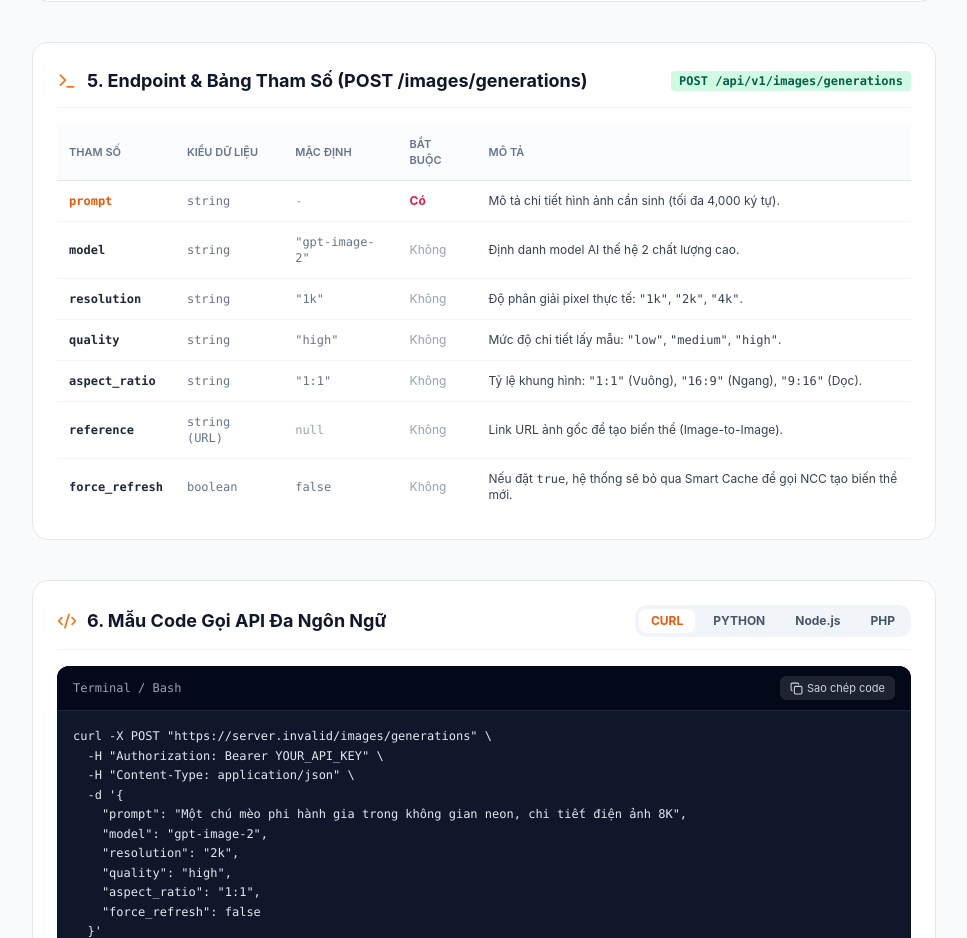
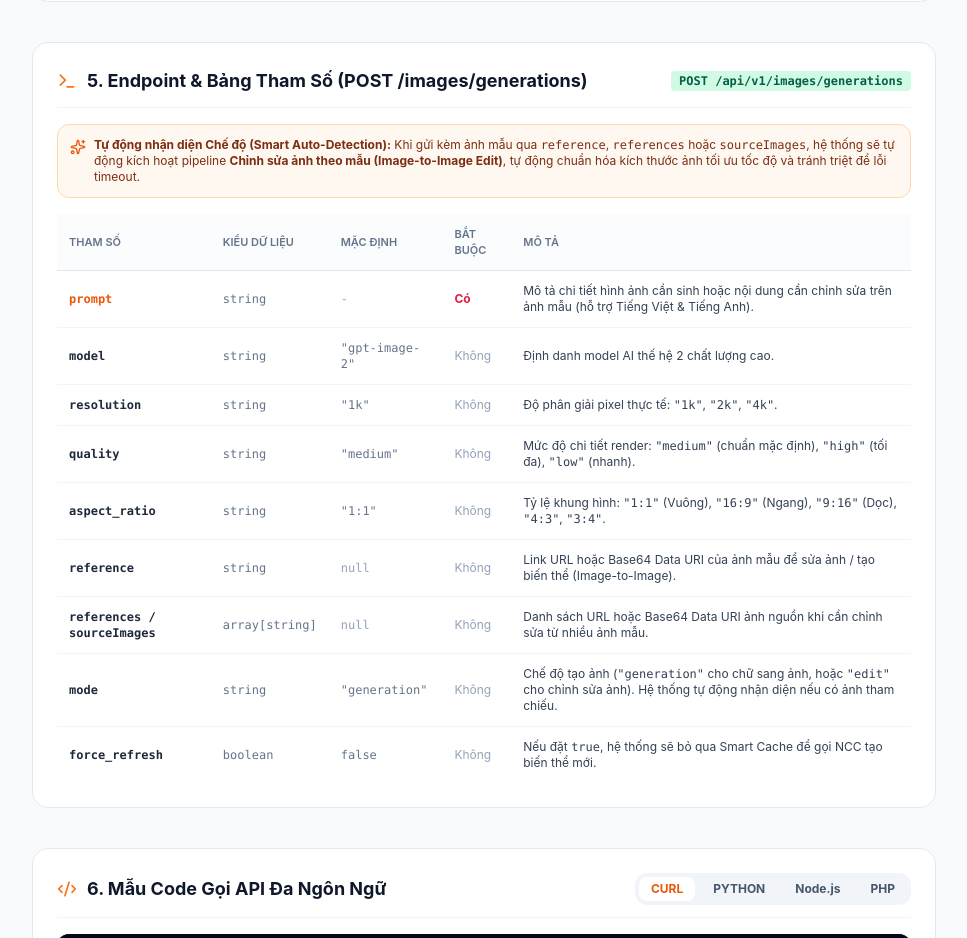
Before and after one commit to NguyenLeHai080/gpt-images, a React (Vite) app in the folder FE/: page /api-docs in a window 1280 px wide. Shown: the part 1454-2392 px from the top of the page, without its empty margins (312-1279 px from the left). Built offline with nearby package versions, Linux system fonts and the light colour scheme; no server answers.

Commit message:
docs: update API documentation and schemas for Image-to-Image edit mode, sourceImages compatibility, and default medium quality

```diff
--- a/FE/src/modules/api-keys/pages/ApiDocsPage.tsx
+++ b/FE/src/modules/api-keys/pages/ApiDocsPage.tsx
@@ -94,16 +94,28 @@ export const ApiDocsPage: React.FC = () => {
   );
 
   const CODE_EXAMPLES = {
-    curl: `curl -X POST "${API_BASE_URL}/images/generations" \\
+    curl: `# 1. Tạo ảnh từ chữ (Text-to-Image)
+curl -X POST "${API_BASE_URL}/images/generations" \\
   -H "Authorization: Bearer YOUR_API_KEY" \\
   -H "Content-Type: application/json" \\
   -d '{
     "prompt": "Một chú mèo phi hành gia trong không gian neon, chi tiết điện ảnh 8K",
     "model": "gpt-image-2",
-    "resolution": "2k",
-    "quality": "high",
-    "aspect_ratio": "1:1",
-    "force_refresh": false
+    "resolution": "1k",
+    "quality": "medium",
+    "aspect_ratio": "1:1"
+  }'
+
+# 2. Chỉnh sửa theo ảnh mẫu (Image-to-Image / Edit)
+# Cổng API tự động kích hoạt pipeline mode="edit" tốc độ cao khi có ảnh tham chiếu
+curl -X POST "${API_BASE_URL}/images/generations" \\
+  -H "Authorization: Bearer YOUR_API_KEY" \\
+  -H "Content-Type: application/json" \\
+  -d '{
+    "prompt": "Thêm một chú bướm nhiều màu sắc bay trên đầu chú chó",
+    "model": "gpt-image-2",
+    "reference": "https://domain.com/photo.jpg",
+    "aspect_ratio": "1:1"
   }'`,
 
     python: `import requests
@@ -113,21 +125,26 @@ headers = {
     "Authorization": "Bearer YOUR_API_KEY",
     "Content-Type": "application/json"
 }
+
+# 1. Tạo ảnh từ chữ (Text-to-Image)
 payload = {
     "prompt": "Một chú mèo phi hành gia trong không gian neon, chi tiết điện ảnh 8K",
     "model": "gpt-image-2",
-    "resolution": "2k",      # '1k' | '2k' | '4k'
-    "quality": "high",        # 'low' | 'medium' | 'high'
+    "resolution": "1k",       # '1k' | '2k' | '4k'
+    "quality": "medium",      # 'medium' (Mặc định) | 'high' | 'low'
     "aspect_ratio": "1:1",    # '1:1' | '16:9' | '9:16' | '4:3' | '3:4'
     "force_refresh": False
 }
+
+# 2. Hoặc tạo ảnh theo ảnh mẫu (Image-to-Image): Thêm trường 'reference' hoặc 'references'
+# payload["reference"] = "https://your-domain.com/sample.jpg"
 
 response = requests.post(url, json=payload, headers=headers)
 data = response.json()
 
 if data.get("success"):
     print("Ảnh hoàn tất:", data["data"]["image_url"])
-    print("Chi phí:", data["data"]["charge_amount"], "VND")
+    print("Chi phí:", data["data"]["charged_amount"], "VND")
 else:
     print("Lỗi:", data.get("message"))`,
 
@@ -142,10 +159,10 @@ async function generateImage() {
     body: JSON.stringify({
       prompt: 'Một chú mèo phi hành gia trong không gian neon, chi tiết điện ảnh 8K',
       model: 'gpt-image-2',
-      resolution: '2k',
-      quality: 'high',
+      resolution: '1k',
+      quality: 'medium', // 'medium' (mặc định) | 'high' | 'low'
       aspect_ratio: '1:1',
-      force_refresh: false,
+      // reference: 'https://domain.com/sample.jpg', // Bỏ ghi chú nếu dùng Image-to-Image
     }),
   });
 
@@ -166,9 +183,10 @@ $ch = curl_init();
 $payload = [
     "prompt" => "Một chú mèo phi hành gia trong không gian neon, chi tiết điện ảnh 8K",
     "model" => "gpt-image-2",
-    "resolution" => "2k",
-    "quality" => "high",
+    "resolution" => "1k",
+    "quality" => "medium", // 'medium' (Mặc định) | 'high' | 'low'
     "aspect_ratio" => "1:1",
+    // "reference" => "https://domain.com/sample.jpg", // Kích hoạt Image-to-Image
     "force_refresh" => false
 ];
 
@@ -203,8 +221,8 @@ if ($result && $result['success']) {
     "status": "SUCCEEDED",
     "prompt": "Một chú mèo phi hành gia trong không gian neon, chi tiết điện ảnh 8K",
     "model": "gpt-image-2",
-    "resolution": "2k",
-    "quality": "high",
+    "resolution": "1k",
+    "quality": "medium",
     "aspect_ratio": "1:1",
     "image_url": "${API_BASE_URL}/generations/jobs/job_54c50aaec15749b9/image",
     "charged_amount": 150.0,
@@ -446,13 +464,13 @@ if ($result && $result['success']) {
               <div className="border border-slate-200 rounded-xl p-4 bg-slate-50/50 space-y-2">
                 <span className="text-xs font-bold text-slate-800 block">Chất lượng (Quality):</span>
                 <ul className="text-xs space-y-1.5 text-slate-600">
-                  <li className="flex items-center justify-between font-bold text-purple-700">
-                    <span><code>"high"</code>: Chi tiết tối đa</span>
-                    <span className="text-[10px] bg-purple-100 px-1.5 rounded">Mặc định</span>
+                  <li className="flex items-center justify-between font-bold text-emerald-700">
+                    <span><code>"medium"</code>: Tiêu chuẩn</span>
+                    <span className="text-[10px] bg-emerald-100 text-emerald-800 px-1.5 rounded">⭐️ Mặc định</span>
                   </li>
                   <li className="flex items-center justify-between">
-                    <span><code>"medium"</code>: Tiêu chuẩn</span>
-                    <span className="text-[10px] text-slate-400 font-semibold">Cân bằng</span>
+                    <span><code>"high"</code>: Chi tiết tối đa</span>
+                    <span className="text-[10px] text-purple-700 bg-purple-50 px-1.5 rounded">Ultra HD</span>
                   </li>
                   <li className="flex items-center justify-between">
                     <span><code>"low"</code>: Tối ưu tốc độ</span>
@@ -475,6 +493,13 @@ if ($result && $result['success']) {
               </span>
             </div>
 
+            <div className="p-3 bg-brand-50/80 rounded-xl border border-brand-200 text-xs text-brand-900 flex items-start gap-2">
+              <Sparkles size={16} className="text-brand-600 shrink-0 mt-0.5" />
+              <div>
+                <strong>Tự động nhận diện Chế độ (Smart Auto-Detection):</strong> Khi gửi kèm ảnh mẫu qua <code>reference</code>, <code>references</code> hoặc <code>sourceImages</code>, hệ thống sẽ tự động kích hoạt pipeline <strong>Chỉnh sửa ảnh theo mẫu (Image-to-Image Edit)</strong>, tự động chuẩn hóa kích thước ảnh tối ưu tốc độ và tránh triệt để lỗi timeout.
+              </div>
+            </div>
+
             <div className="overflow-x-auto">
               <table className="w-full text-left text-xs border-collapse">
                 <thead>
@@ -492,7 +517,7 @@ if ($result && $result['success']) {
                     <td className="p-3 font-mono text-slate-500">string</td>
                     <td className="p-3 font-mono text-slate-400">-</td>
                     <td className="p-3"><span className="text-rose-600 font-bold">Có</span></td>
-                    <td className="p-3">Mô tả chi tiết hình ảnh cần sinh (tối đa 4,000 ký tự).</td>
+                    <td className="p-3">Mô tả chi tiết hình ảnh cần sinh hoặc nội dung cần chỉnh sửa trên ảnh mẫu (hỗ trợ Tiếng Việt & Tiếng Anh).</td>
                   </tr>
                   <tr>
                     <td className="p-3 font-mono font-bold text-slate-800">model</td>
@@ -511,23 +536,37 @@ if ($result && $result['success']) {
                   <tr>
                     <td className="p-3 font-mono font-bold text-slate-800">quality</td>
                     <td className="p-3 font-mono text-slate-500">string</td>
-                    <td className="p-3 font-mono text-slate-500">"high"</td>
+                    <td className="p-3 font-mono text-slate-500">"medium"</td>
                     <td className="p-3 text-slate-400">Không</td>
-                    <td className="p-3">Mức độ chi tiết lấy mẫu: <code>"low"</code>, <code>"medium"</code>, <code>"high"</code>.</td>
+                    <td className="p-3">Mức độ chi tiết render: <code>"medium"</code> (chuẩn mặc định), <code>"high"</code> (tối đa), <code>"low"</code> (nhanh).</td>
                   </tr>
                   <tr>
                     <td className="p-3 font-mono font-bold text-slate-800">aspect_ratio</td>
                     <td className="p-3 font-mono text-slate-500">string</td>
                     <td className="p-3 font-mono text-slate-500">"1:1"</td>
                     <td className="p-3 text-slate-400">Không</td>
-                    <td className="p-3">Tỷ lệ khung hình: <code>"1:1"</code> (Vuông), <code>"16:9"</code> (Ngang), <code>"9:16"</code> (Dọc).</td>
+                    <td className="p-3">Tỷ lệ khung hình: <code>"1:1"</code> (Vuông), <code>"16:9"</code> (Ngang), <code>"9:16"</code> (Dọc), <code>"4:3"</code>, <code>"3:4"</code>.</td>
                   </tr>
                   <tr>
                     <td className="p-3 font-mono font-bold text-slate-800">reference</td>
-                    <td className="p-3 font-mono text-slate-500">string (URL)</td>
+                    <td className="p-3 font-mono text-slate-500">string</td>
                     <td className="p-3 font-mono text-slate-400">null</td>
                     <td className="p-3 text-slate-400">Không</td>
-                    <td className="p-3">Link URL ảnh gốc để tạo biến thể (Image-to-Image).</td>
+                    <td className="p-3">Link URL hoặc Base64 Data URI của ảnh mẫu để sửa ảnh / tạo biến thể (Image-to-Image).</td>
+                  </tr>
+                  <tr>
+                    <td className="p-3 font-mono font-bold text-slate-800">references / sourceImages</td>
+                    <td className="p-3 font-mono text-slate-500">array[string]</td>
+                    <td className="p-3 font-mono text-slate-400">null</td>
+                    <td className="p-3 text-slate-400">Không</td>
+                    <td className="p-3">Danh sách URL hoặc Base64 Data URI ảnh nguồn khi cần chỉnh sửa từ nhiều ảnh mẫu.</td>
+                  </tr>
+                  <tr>
+                    <td className="p-3 font-mono font-bold text-slate-800">mode</td>
+                    <td className="p-3 font-mono text-slate-500">string</td>
+                    <td className="p-3 font-mono text-slate-500">"generation"</td>
+                    <td className="p-3 text-slate-400">Không</td>
+                    <td className="p-3">Chế độ tạo ảnh (<code>"generation"</code> cho chữ sang ảnh, hoặc <code>"edit"</code> cho chỉnh sửa ảnh). Hệ thống tự động nhận diện nếu có ảnh tham chiếu.</td>
                   </tr>
                   <tr>
                     <td className="p-3 font-mono font-bold text-slate-800">force_refresh</td>
```
Also changed, not shown: 2 other files (tests, documents, lock files or other folders).
